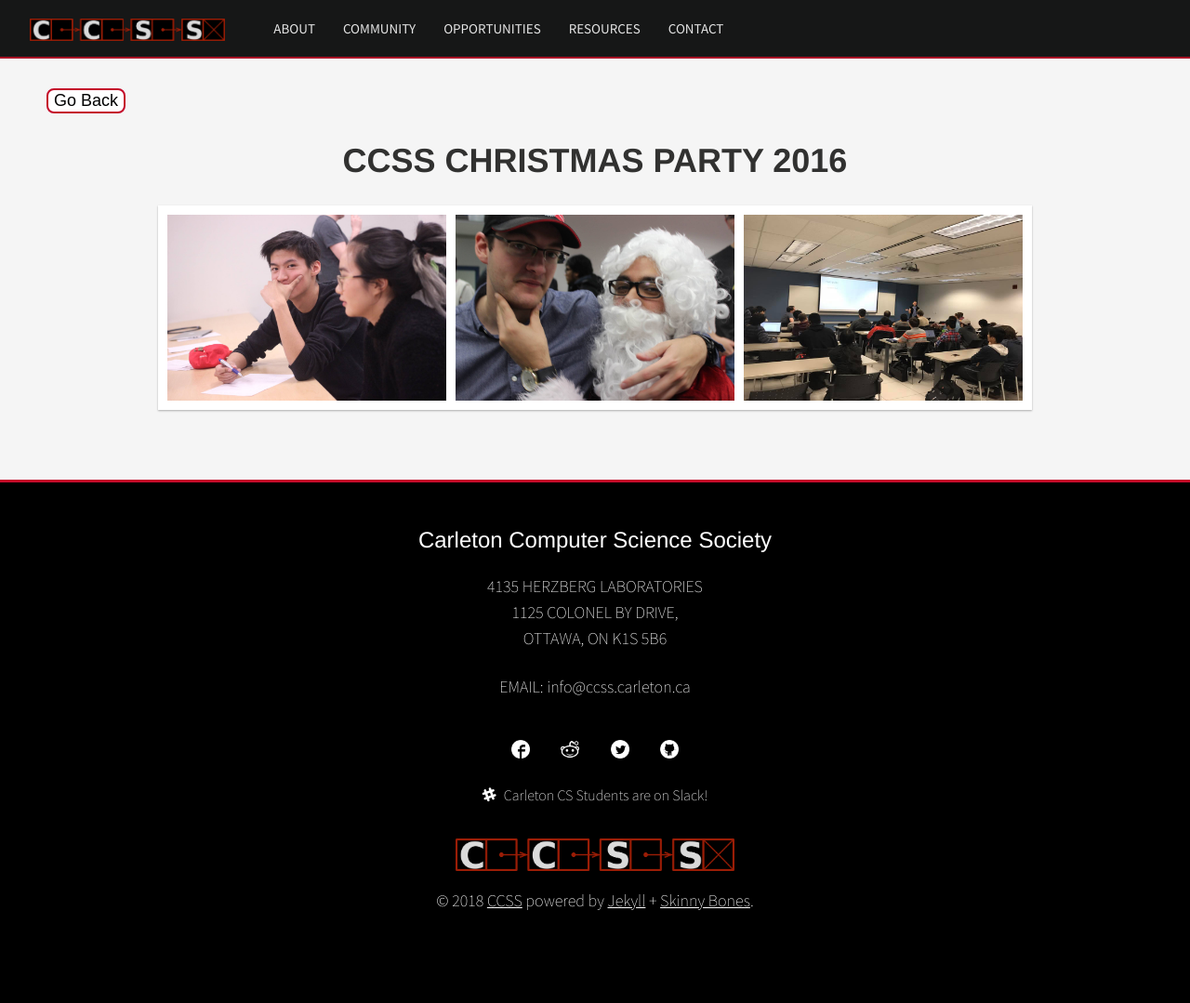
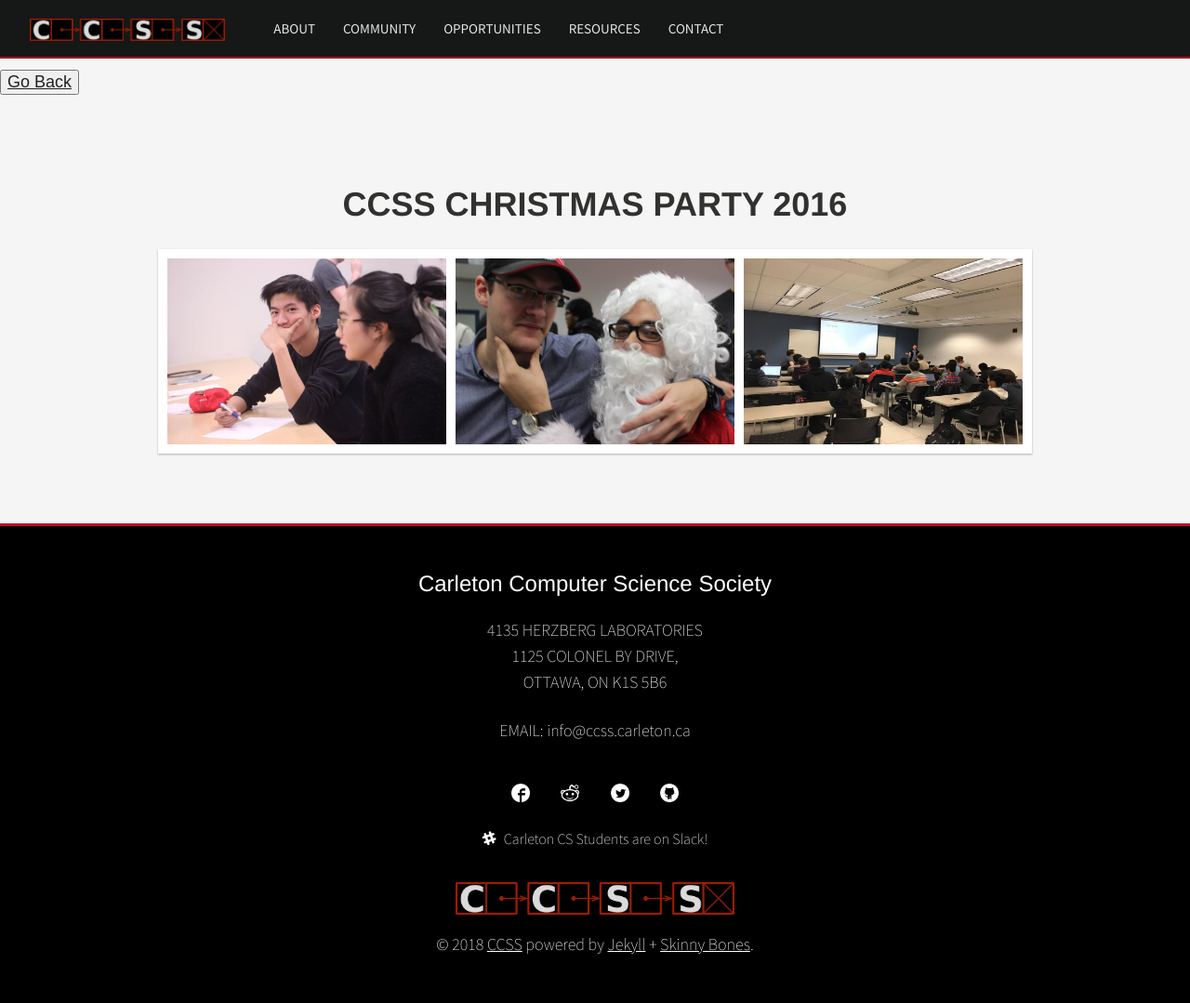
Before and after one commit to CarletonComputerScienceSociety/carletoncomputersciencesociety.github.io, a Jekyll site: the page built from community/gallery/christmas/index.md, in a window 1280 px wide. Shown: the whole page at 93% size. Built offline with Jekyll 4.4.1, drawn with Linux system fonts in a browser that asks for light colours; before the commit the page ends 1032 px from its top, so only the background shows below that.

Commit message:
Update index.md

```diff
--- a/community/gallery/christmas/index.md
+++ b/community/gallery/christmas/index.md
@@ -5,9 +5,7 @@
 published: true
 ---
 
-<button class="backButton" onclick="location.href='{{ site.baseurl }}/community/gallery/'" type="button">
-    Go Back </button>
-
+<button><a href="{{ site.baseurl }}/community/gallery/">Go Back</a></button>
 
 <div class='content-wrap'>
 
```
